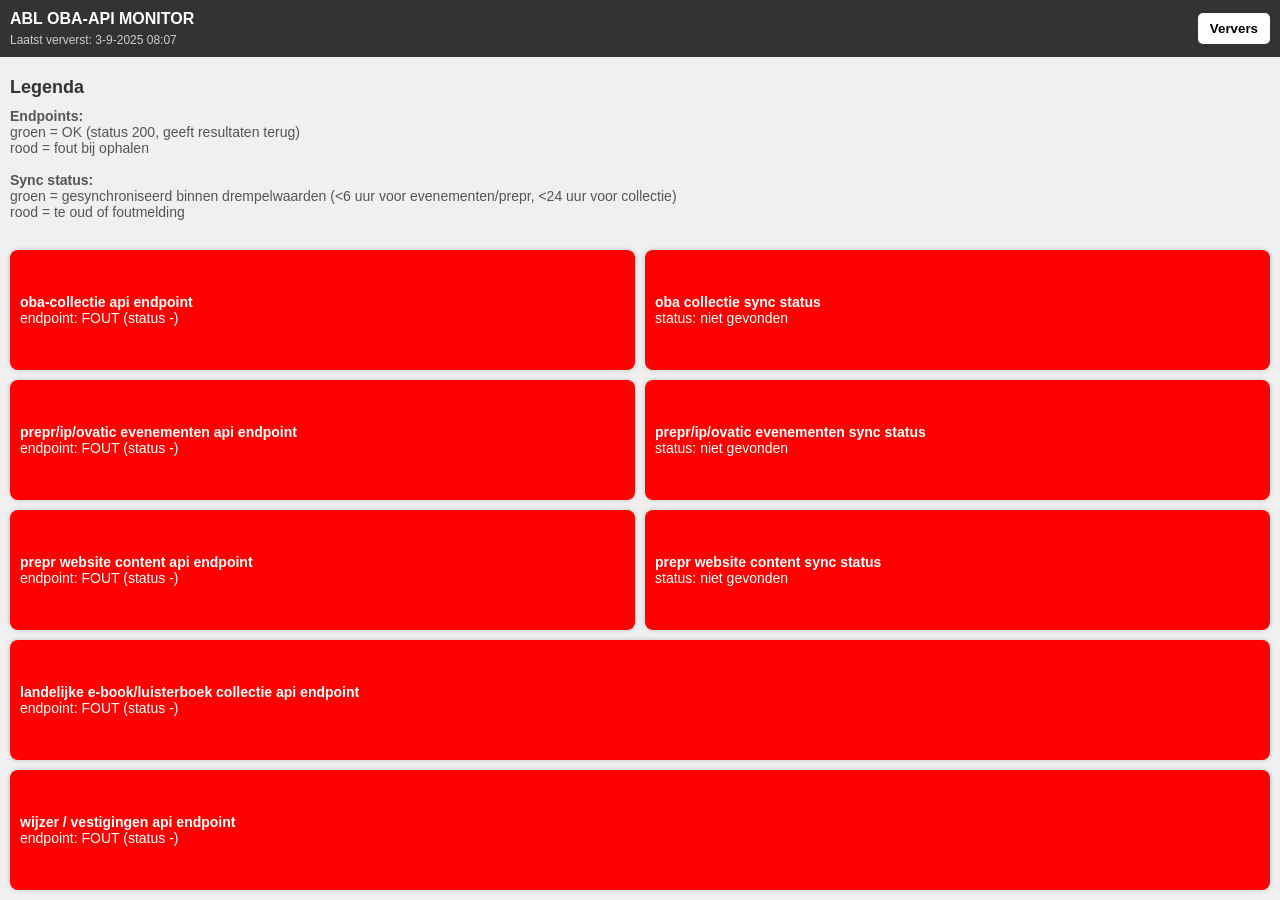
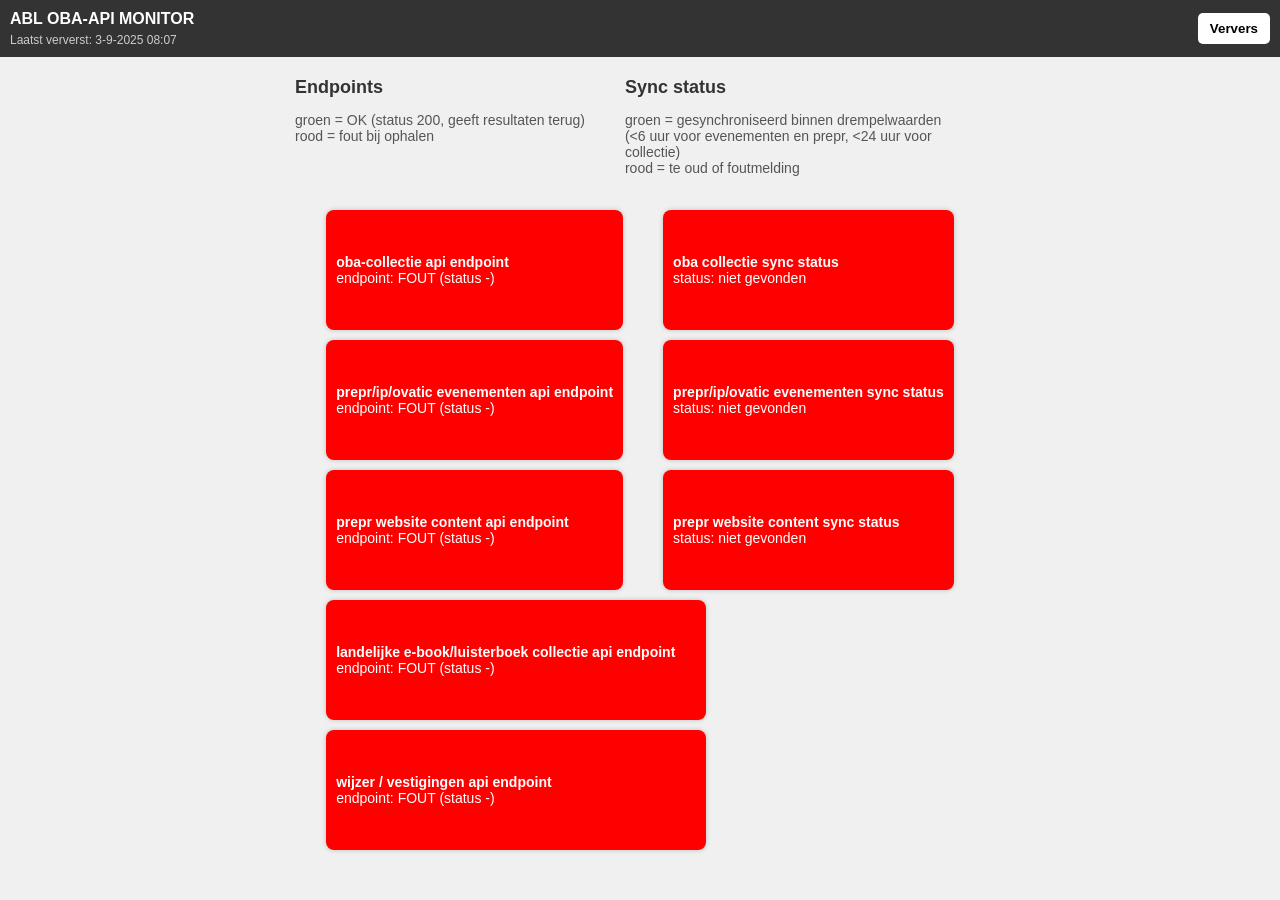
Before and after one commit to obanext/ablmonitor, a website: page public/index.html in a window 1280 px wide. After the commit the page ends 860 px from the top, so only its background shows below. Drawn offline with Linux system fonts and the light colour scheme; no server answers.

Commit message:
Update index.html

```diff
--- a/public/index.html
+++ b/public/index.html
@@ -34,23 +34,28 @@
       margin-top: 5px;
       color: #ccc;
     }
-    .section {
+    .legend-grid {
+      display: grid;
+      grid-template-columns: auto auto;
+      gap: 40px;
+      justify-content: center;
       padding: 10px;
     }
-    .section h2 {
-      margin: 10px 0;
+    .legend {
+      max-width: 360px;
+      font-size: 14px;
+      color: #555;
+    }
+    .legend h2 {
+      margin: 10px 0 5px;
       font-size: 18px;
       color: #333;
     }
-    .section p {
-      margin: 0 0 10px 0;
-      font-size: 14px;
-      color: #555;
-    }
     .grid {
       display: grid;
-      grid-template-columns: 1fr 1fr;
-      gap: 10px;
+      grid-template-columns: auto auto;
+      gap: 10px 40px;
+      justify-content: center;
       padding: 10px;
       box-sizing: border-box;
     }
@@ -65,6 +70,7 @@
       font-size: 14px;
       box-shadow: 0 0 5px rgba(0,0,0,0.2);
       min-height: 100px;
+      max-width: 360px;
     }
     .tile.red { background-color: red; }
     .tile.green { background-color: green; }
@@ -79,16 +85,23 @@
     <button id="refresh">Ververs</button>
   </div>
 
-  <div class="section">
-    <h2>Legenda</h2>
-    <p>
-      <strong>Endpoints:</strong><br/>
-      groen = OK (status 200, geeft resultaten terug)<br/>
-      rood = fout bij ophalen<br/><br/>
-      <strong>Sync status:</strong><br/>
-      groen = gesynchroniseerd binnen drempelwaarden (&lt;6 uur voor evenementen/prepr, &lt;24 uur voor collectie)<br/>
-      rood = te oud of foutmelding
-    </p>
+  <!-- Legenda per kolom -->
+  <div class="legend-grid">
+    <div class="legend">
+      <h2>Endpoints</h2>
+      <p>
+        groen = OK (status 200, geeft resultaten terug)<br/>
+        rood = fout bij ophalen
+      </p>
+    </div>
+    <div class="legend">
+      <h2>Sync status</h2>
+      <p>
+        groen = gesynchroniseerd binnen drempelwaarden<br/>
+        (&lt;6 uur voor evenementen en prepr, &lt;24 uur voor collectie)<br/>
+        rood = te oud of foutmelding
+      </p>
+    </div>
   </div>
 
   <div class="grid" id="grid"></div>
@@ -144,7 +157,6 @@
         const problems = [];
         grid.innerHTML = '';
 
-        // Helpers
         function makeSourceTile(dsNode, key, label) {
           if (!dsNode) {
             const tile = document.createElement('div');
@@ -199,7 +211,6 @@
           return tile;
         }
 
-        // Pairs (endpoint links, sync rechts)
         pairs.forEach(pair => {
           const ds = Array.from(datasources).find(d => (d.querySelector('dsid')?.textContent || '').trim() === pair.source);
           const ep = endpoints.find(e => e.id === pair.endpoint);
@@ -211,7 +222,6 @@
           grid.appendChild(sourceTile);
         });
 
-        // Singles (span 2)
         singles.forEach(single => {
           const ep = endpoints.find(e => e.id === single.endpoint);
           const tile = makeEndpointTile(ep, endpointLabels[single.endpoint]);
```
